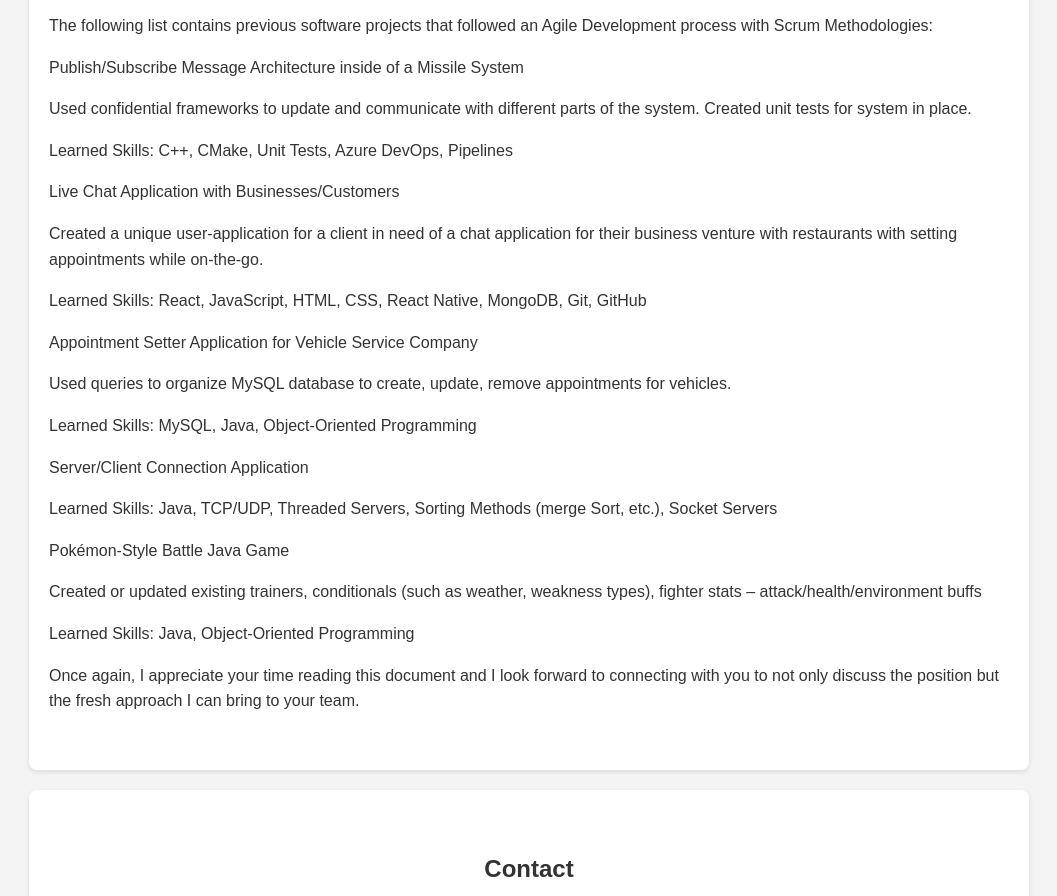
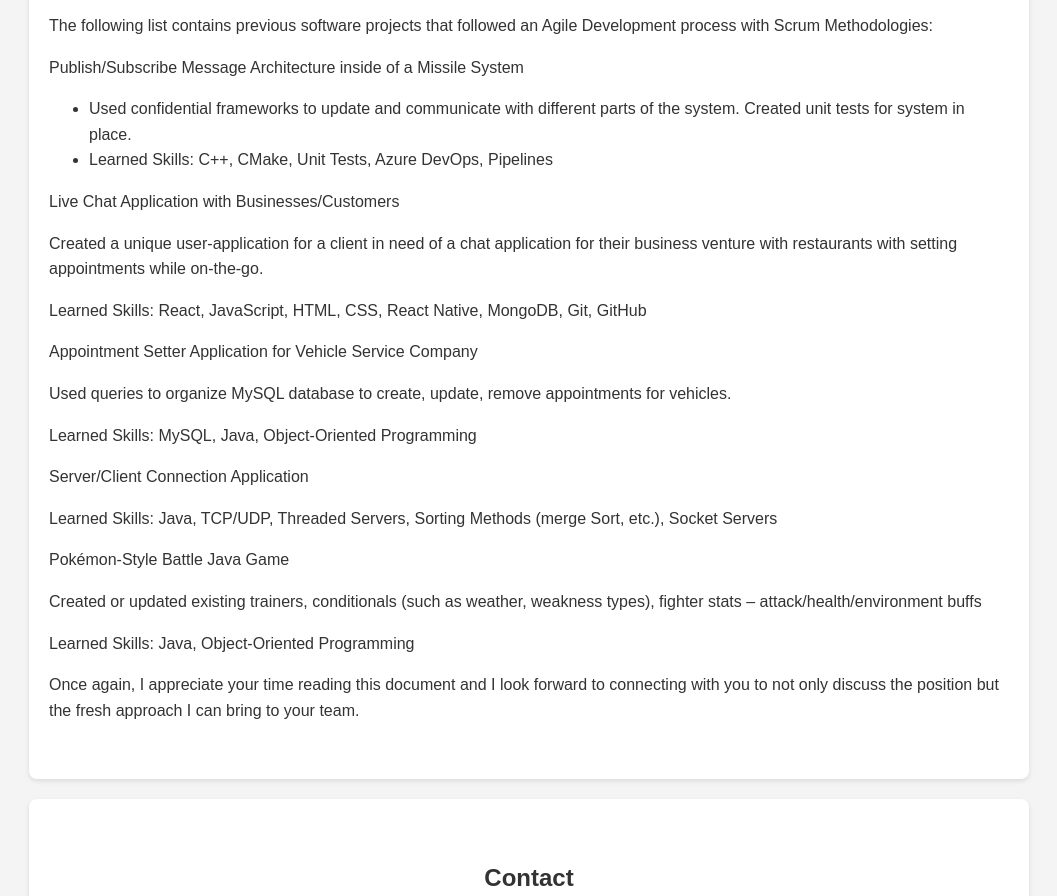
Before and after one commit to sean0047/portfolio, a plain HTML site: page index.html in a window 1280 px wide. Shown: the part 1941-2837 px from the top of the page, without its empty margins (111-1168 px from the left). Drawn offline with Linux system fonts and the light colour scheme.

Commit message:
Update index.html

```diff
--- a/index.html
+++ b/index.html
@@ -74,8 +74,10 @@
             <p>The following list contains previous software projects that followed an Agile Development process with Scrum Methodologies:</p>
 
             <p>Publish/Subscribe Message Architecture inside of a Missile System</p>
-                <p>Used confidential frameworks to update and communicate with different parts of the system. Created unit tests for system in place.</p>
-                <p>Learned Skills: C++, CMake, Unit Tests, Azure DevOps, Pipelines</p>
+            <ul>
+                <li>Used confidential frameworks to update and communicate with different parts of the system. Created unit tests for system in place.</li>
+                <li>Learned Skills: C++, CMake, Unit Tests, Azure DevOps, Pipelines</li>
+            </ul>
             <p>Live Chat Application with Businesses/Customers</p>
                 <p>Created a unique user-application for a client in need of a chat application for their business venture with restaurants with setting appointments while on-the-go.</p>
                 <p>Learned Skills: React, JavaScript, HTML, CSS, React Native, MongoDB, Git, GitHub</p>
```
